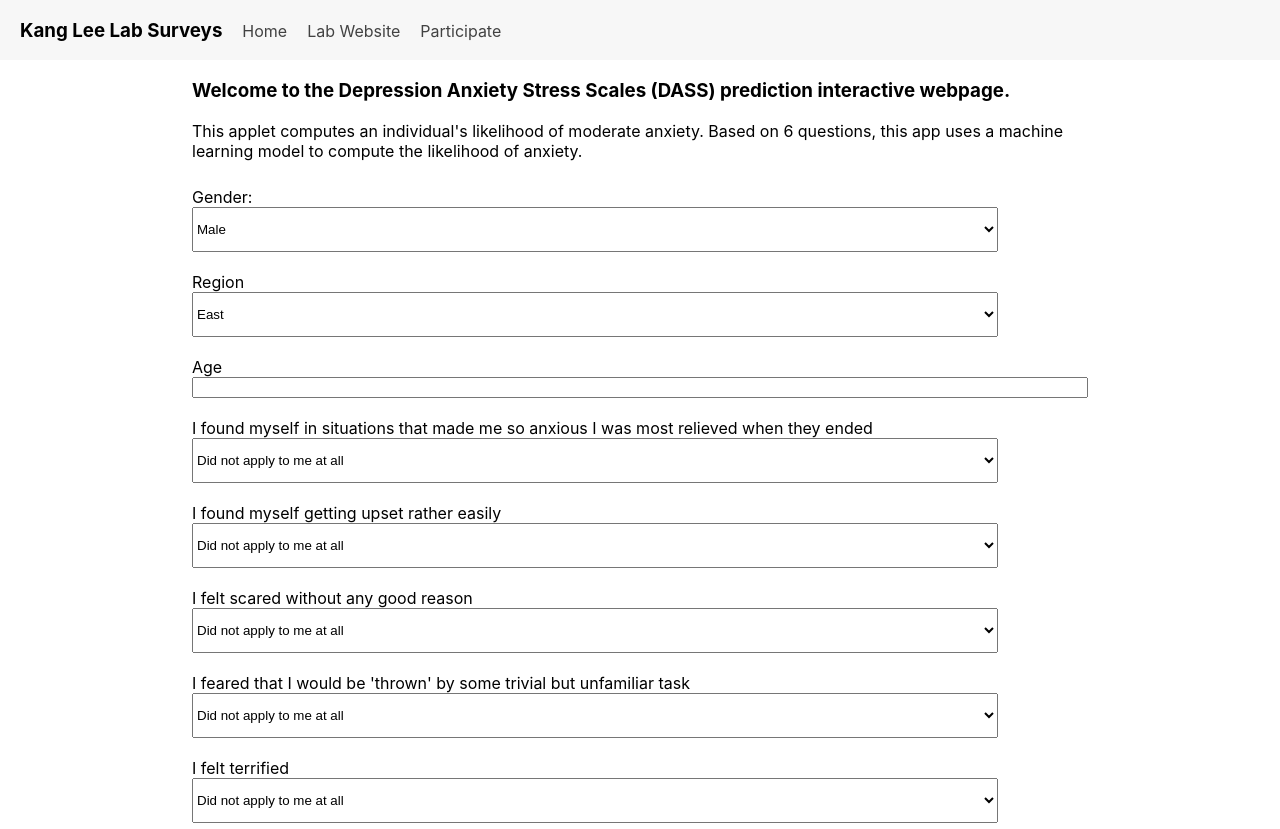
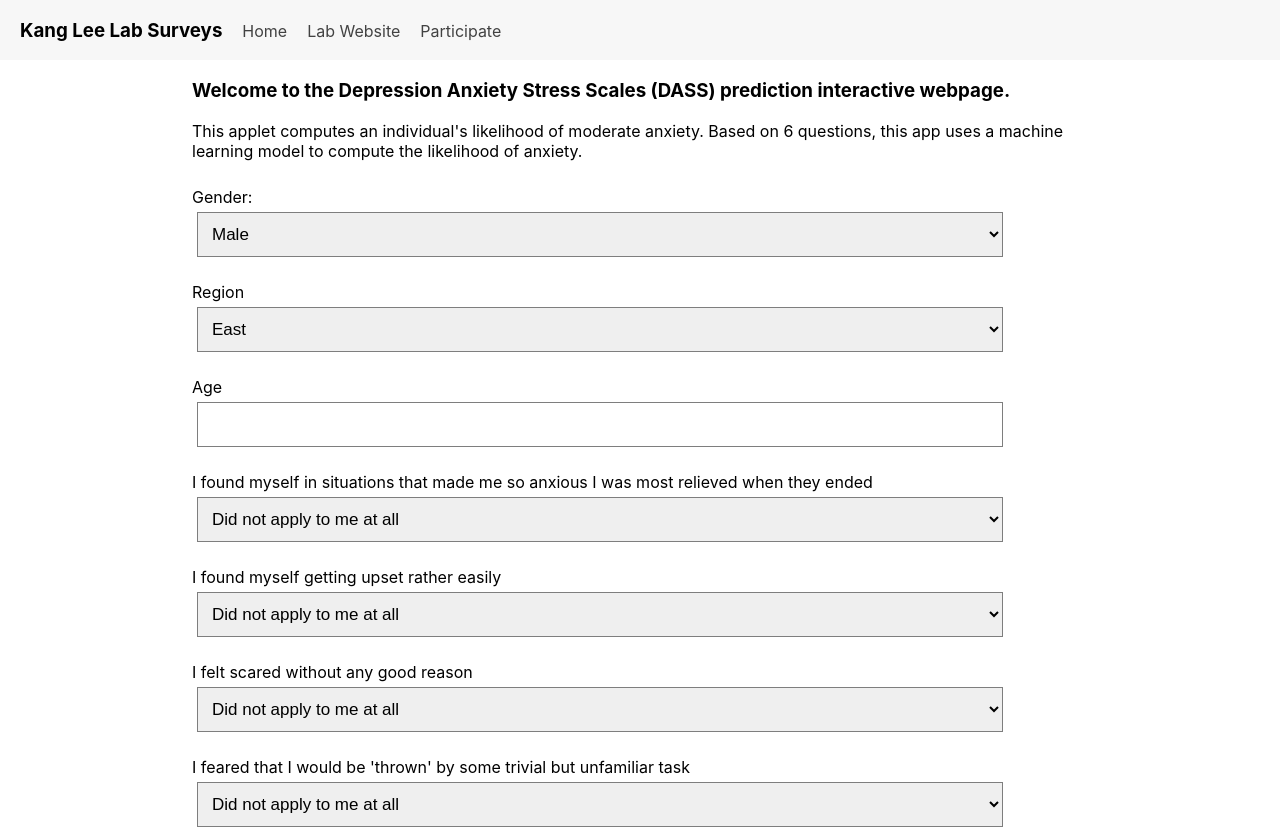
Before and after one commit to kang-lee-lab/lab-surveys-frontend, a React (Create React App) app: page /survey/anxiety-moderate in a window 1280 px wide. Shown: the top 829 px of the page. Built offline with nearby package versions, Linux system fonts and the light colour scheme.

Commit message:
format survey questions to be aligned in width and height

```diff
--- a/src/components/SurveyForm/SurveyForm.css
+++ b/src/components/SurveyForm/SurveyForm.css
@@ -4,7 +4,15 @@
     padding: 10px 0px;
 }
 
+input[type="number"],
 select {
+    font-size: 17px;
+    width: 90%;
     height: 45px;
-    width: 90%;
+    padding: 8px 10px;
+    margin: 5px;
+    border: 1px solid rgb(126, 126, 126);
+    box-sizing: border-box;
+    outline: none;
+    color: #000000;
 }
```
